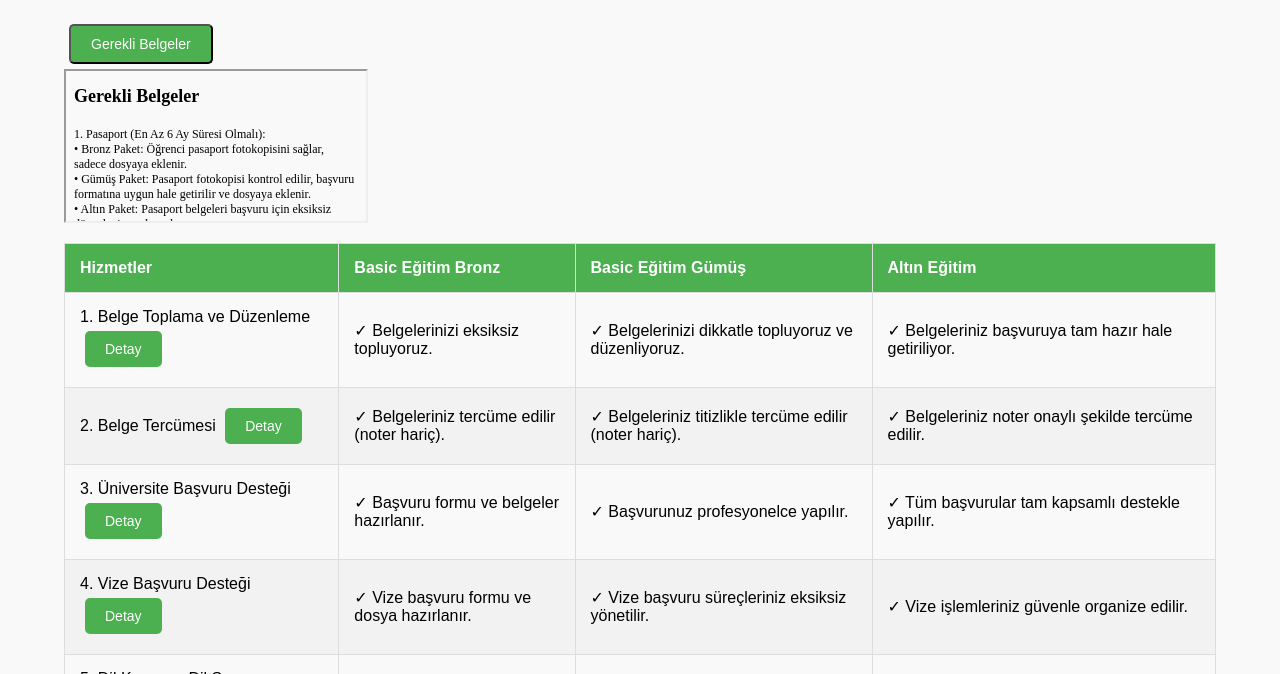
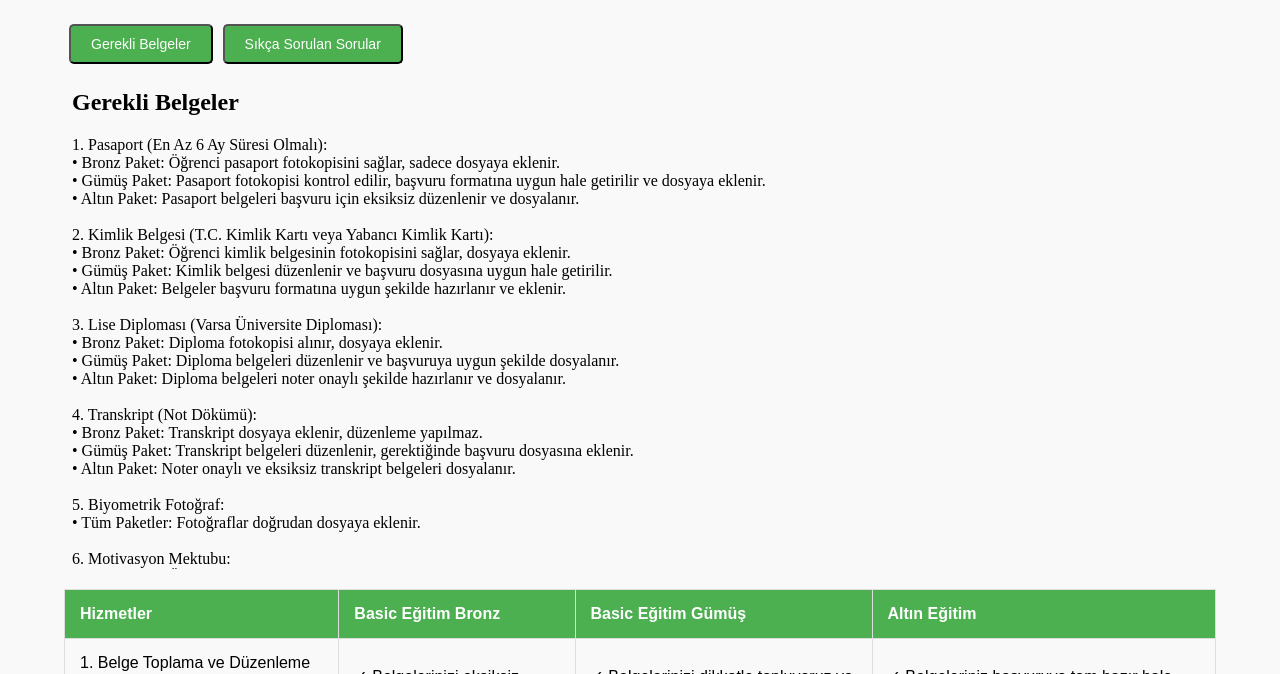
Before and after one commit to onurqlp/UNI_DANISMANLIK, a plain HTML site: page index.html in a window 1280 px wide. Both pictures are taken after a click on the button "Gerekli Belgeler". Shown: the part 81-755 px from the top of the page. Drawn offline with Linux system fonts and the light colour scheme.

Commit message:
Update index.html

```diff
--- a/index.html
+++ b/index.html
@@ -88,19 +88,27 @@
             <th>Basic Eğitim Gümüş</th>
             <th>Altın Eğitim</th>
         </tr>
-         <!-- "Gerekli Belgeler" Butonu -->
-    <button class="btn" onclick="showDocuments()">Gerekli Belgeler</button>
+    <!-- Gerekli Belgeler ve SSS Butonları -->
+<button class="btn" onclick="showDocuments()">Gerekli Belgeler</button>
+<button class="btn" onclick="showFaq()">Sıkça Sorulan Sorular</button>
+<iframe id="documentsFrame" src="" style="display:none; width: 100%; height: 500px; border: none;"></iframe>
+
 
     <!-- Belgeler sayfası için iframe -->
-    <iframe id="documentsFrame" src="" style="display:none;"></iframe>
+  <script>
+    function showDocuments() {
+        var iframe = document.getElementById('documentsFrame');
+        iframe.src = 'belgeler.html'; // belgeler.html dosyasını yükler
+        iframe.style.display = 'block'; // iframe'i görünür yapar
+    }
 
-    <script>
-        function showDocuments() {
-            var iframe = document.getElementById('documentsFrame');
-            iframe.src = 'belgeler.html';  // belgeler.html dosyasını buradan çağırıyoruz
-            iframe.style.display = 'block'; // iframe'i görünür hale getiriyoruz
-        }
-    </script>
+    function showFaq() {
+        var iframe = document.getElementById('documentsFrame');
+        iframe.src = 'sss.html';  // sss.html dosyasını yükler
+        iframe.style.display = 'block'; // iframe'i görünür yapar
+    }
+</script>
+
 
 </div>
 
```
